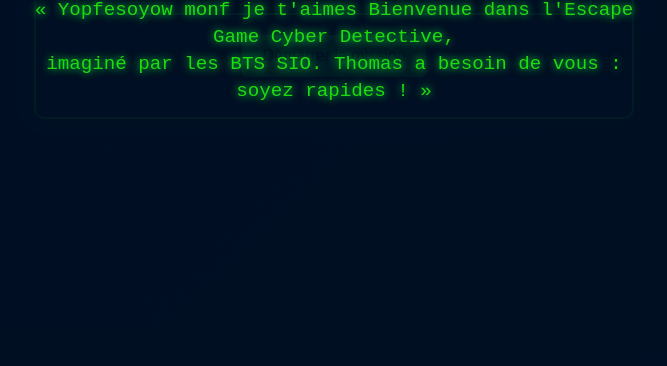
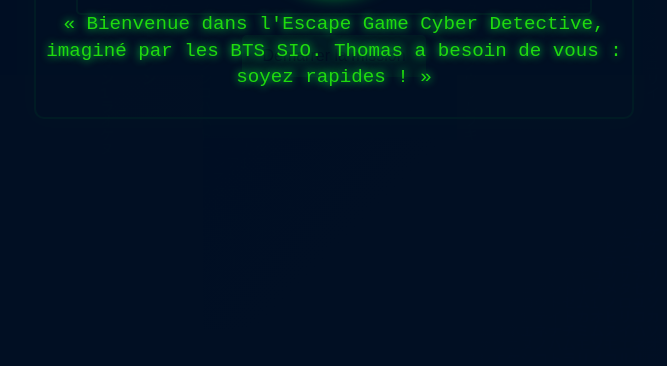
Before and after one commit to noachuut/EscapeGame, a plain HTML site: page frontend/index.html in a window 1280 px wide. Shown: the part 434-800 px from the top of the page, without its empty margins (306-973 px from the left). Drawn offline with Linux system fonts and the light colour scheme.

Commit message:
test CI/CD

```diff
--- a/frontend/index.html
+++ b/frontend/index.html
@@ -132,7 +132,7 @@
 
   <div id="intro-overlay">
   <img src="assets/logo.png" alt="Logo Cyber Detective" id="intro-logo">
-  <p id="intro-text">« Yopfesoyow monf je t'aimes Bienvenue dans l'Escape Game Cyber Detective,<br>
+  <p id="intro-text">« Bienvenue dans l'Escape Game Cyber Detective,<br>
   imaginé par les BTS SIO. Thomas a besoin de vous : soyez rapides ! »</p>
   </div>
 
```
